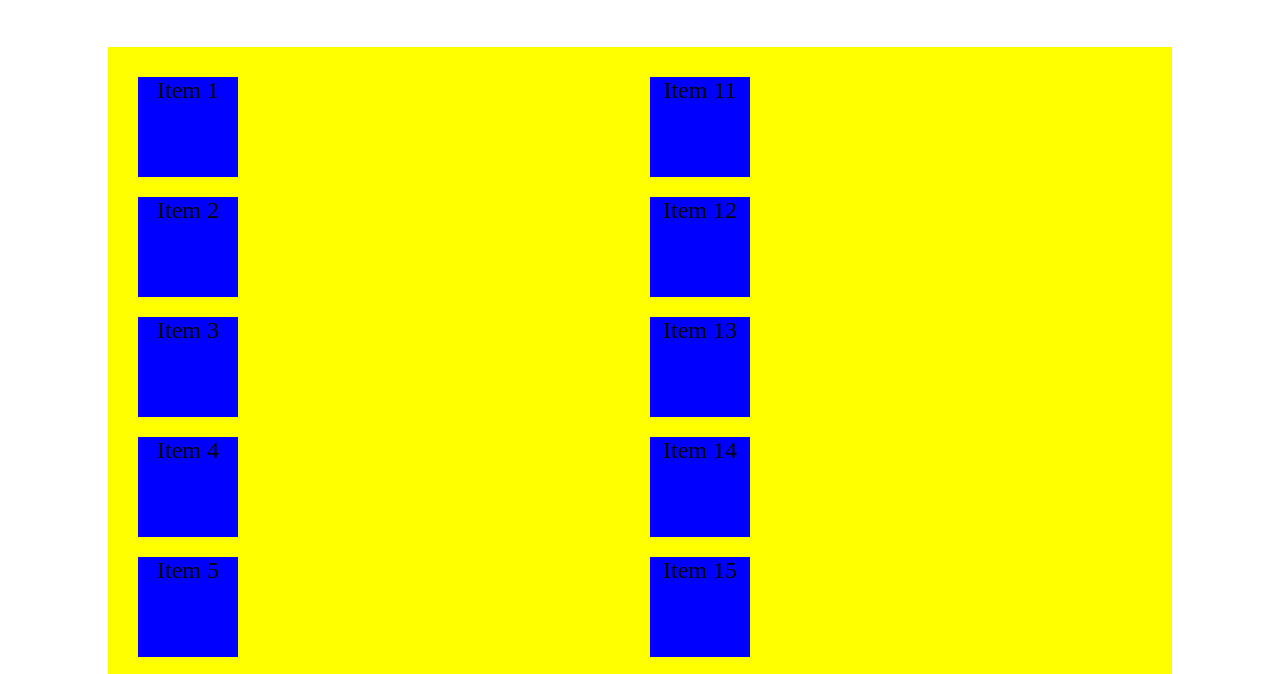
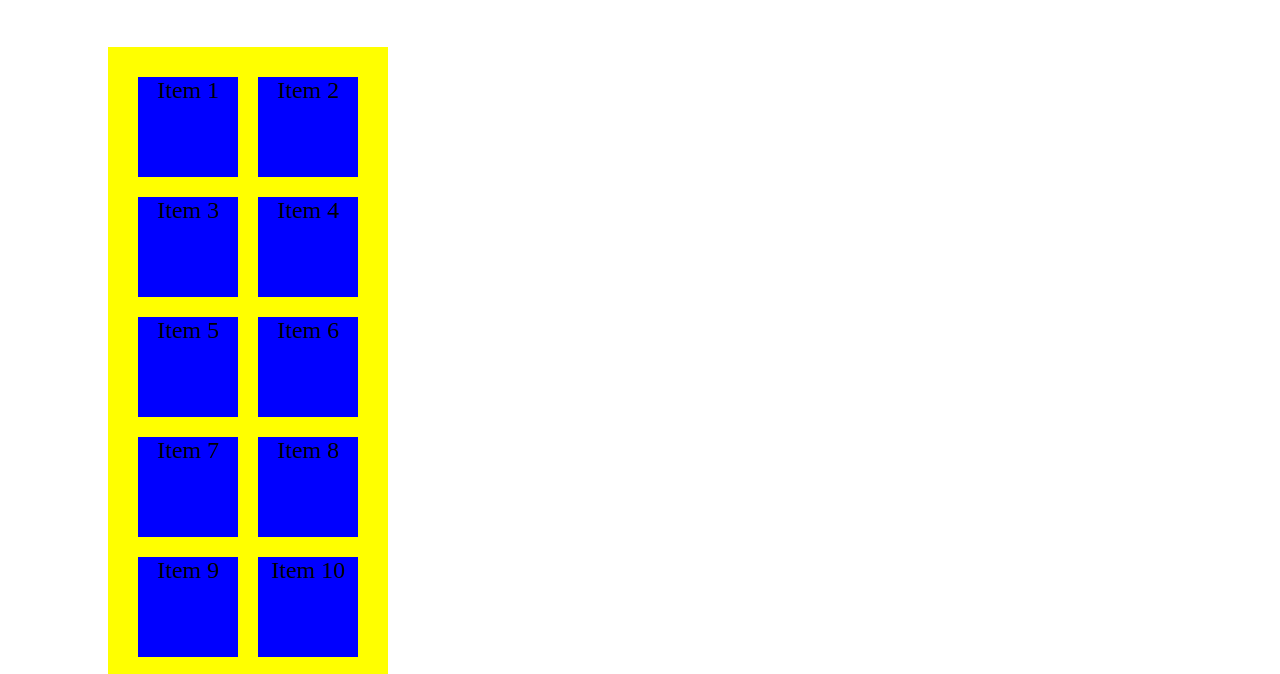
Before and after one commit to krishna8400302704-ship-it/webdev1, a plain HTML site: page CSS/classwork/flex/flex.html in a window 1280 px wide. Shown: the part 61-735 px from the top of the page. Drawn offline with Linux system fonts and the light colour scheme.

Commit message:
Add some change in flex properties

```diff
--- a/CSS/classwork/flex/flex.css
+++ b/CSS/classwork/flex/flex.css
@@ -1,10 +1,11 @@
 .container {
     display: flex;
-    flex-direction: column;
+    flex-direction: row;
     margin: 50px 100px;
     padding: 20px;
     background-color: yellow;
     flex-wrap: wrap;
+    width: 240px;
     height: 1200px;
 }
 
```
